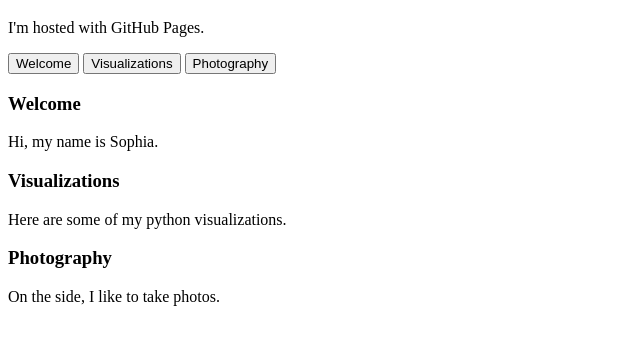
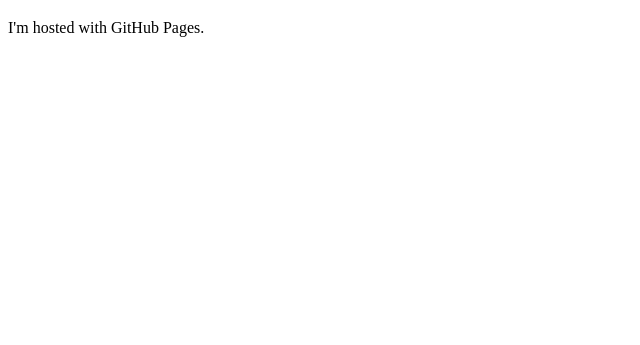
Before and after one commit to scotigno/scotigno.github.io, a plain HTML site: page index.html in a window 1280 px wide. Shown: the part 61-406 px from the top of the page, without its empty margins (0-640 px from the left). Drawn offline with Linux system fonts and the light colour scheme.

Commit message:
Update index.html

```diff
--- a/index.html
+++ b/index.html
@@ -4,25 +4,4 @@
 <h1>Welcome to Sophia's Page</h1>
 <p>I'm hosted with GitHub Pages.</p>
 </body>
-<div class="tab">
-  <button class="tablinks" onclick="openCity(event, 'Welcome')">Welcome</button>
-  <button class="tablinks" onclick="openCity(event, 'Visualizations')">Visualizations</button>
-  <button class="tablinks" onclick="openCity(event, 'Photography')">Photography</button>
-</div>
-
-<!-- Tab content -->
-<div id="Welcome" class="tabcontent">
-  <h3>Welcome</h3>
-  <p>Hi, my name is Sophia.</p>
-</div>
-
-<div id="Visualizations" class="tabcontent">
-  <h3>Visualizations</h3>
-  <p>Here are some of my python visualizations.</p>
-</div>
-
-<div id="Photography" class="tabcontent">
-  <h3>Photography</h3>
-  <p>On the side, I like to take photos.</p>
-</div>
 </html>
```
